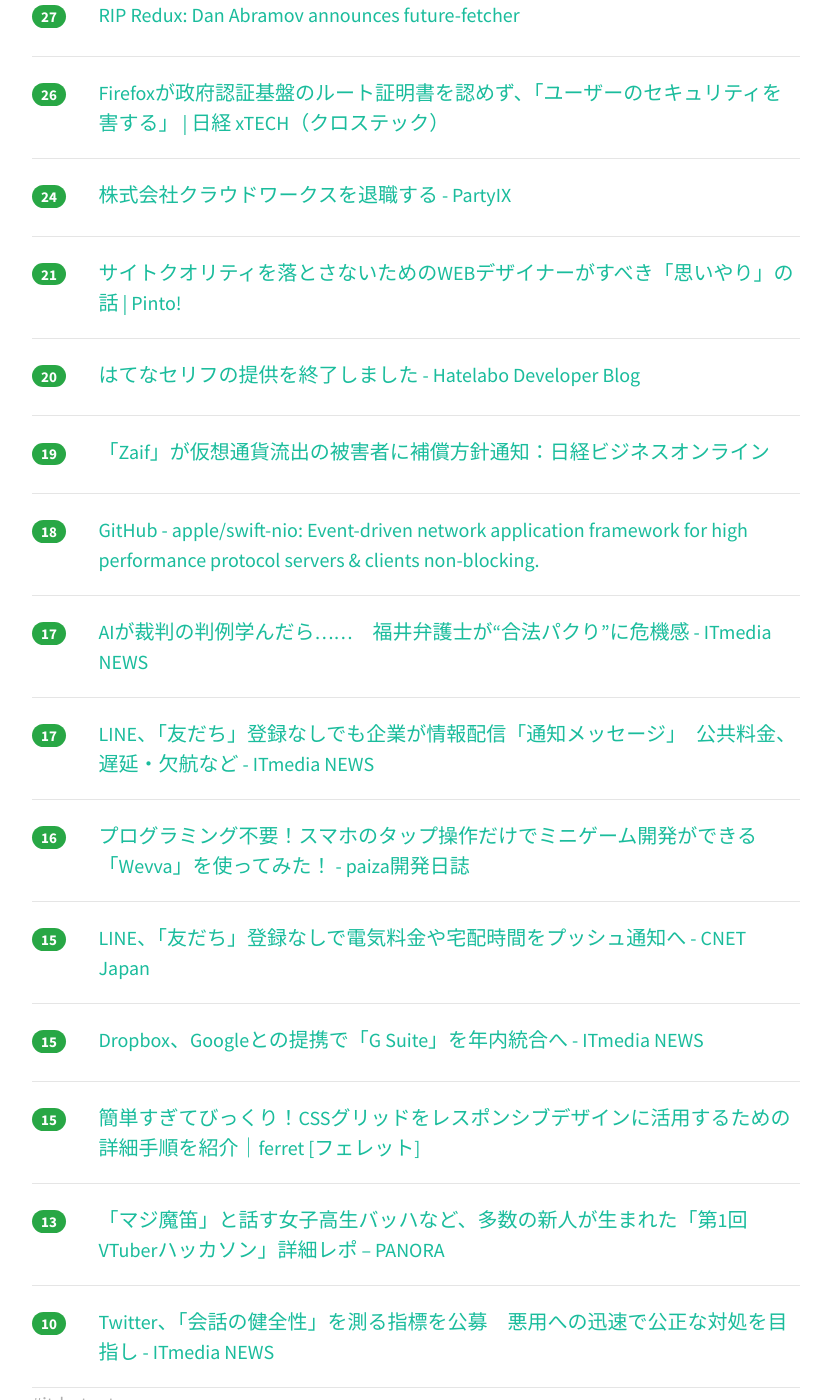
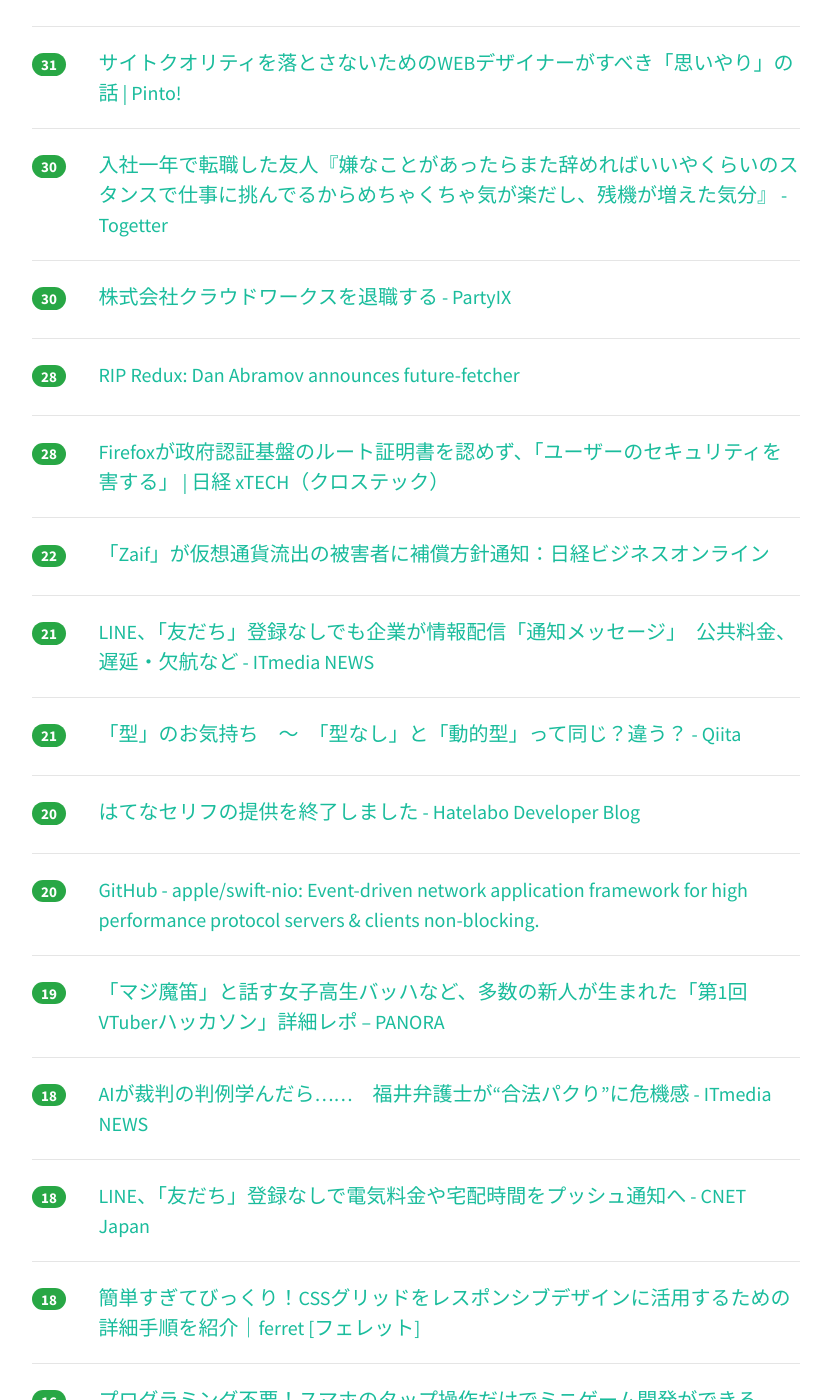
Before and after one commit to yatta47/hatena-matome-site, a Jekyll site: the page built from _posts/2018-03-02-hatena.md, in a window 1280 px wide and 1400 px high, scrolled down 1270 px. Shown: the whole window, without its empty margins (224-1052 px from the left). Built offline with Jekyll 4.4.1, drawn with Linux system fonts in a browser that asks for light colours; nearby versions of some CDN libraries; some of the changed text lies outside the part shown.

Commit message:
Updated 2018-03-02

```diff
--- a/_posts/2018-03-02-hatena.md
+++ b/_posts/2018-03-02-hatena.md
@@ -1,39 +1,64 @@
 ---
 layout: post
 title:  "2018-03-02 はてぶIT"
-date:   2018-03-02 11:02:40
+date:   2018-03-02 12:02:51
 tags: [it-hotentry]
 ---
-24 件のデータあり
+28 件のデータあり
 
 <hr><div class="row">
-<div class="col-1"><span class="badge badge-pill badge-success h2">126</span></div>
+<div class="col-1"><span class="badge badge-pill badge-success h2">134</span></div>
 <div class="col-11"><a href='https://note.mu/mizchi/n/n53d0b34b25ac' target='_blank'>Flutter感想｜mizchi｜note</a></div>
 </div>
 <hr>
 <div class="row">
-<div class="col-1"><span class="badge badge-pill badge-success h2">104</span></div>
+<div class="col-1"><span class="badge badge-pill badge-success h2">127</span></div>
 <div class="col-11"><a href='http://techlife.cookpad.com/entry/2018/03/02/000000' target='_blank'>Nginxへの変更に伴うリバースプロキシのテストの改善 - クックパッド開発者ブログ</a></div>
 </div>
 <hr>
 <div class="row">
-<div class="col-1"><span class="badge badge-pill badge-success h2">95</span></div>
+<div class="col-1"><span class="badge badge-pill badge-success h2">106</span></div>
 <div class="col-11"><a href='http://www.publickey1.jp/blog/18/ubuntuwindowsubuntu.html' target='_blank'>マイクロソフト、仮想マシン上のUbuntuへWindowsからコピー＆ペースト、Ubuntuからローカルドライブへのアクセスなど可能に － Publickey</a></div>
 </div>
 <hr>
 <div class="row">
-<div class="col-1"><span class="badge badge-pill badge-success h2">34</span></div>
+<div class="col-1"><span class="badge badge-pill badge-success h2">54</span></div>
+<div class="col-11"><a href='https://qiita.com/siy1121/items/f01167186a6677c22435' target='_blank'>イマドキなAndroid音楽プレーヤーの作り方 - Qiita</a></div>
+</div>
+<hr>
+<div class="row">
+<div class="col-1"><span class="badge badge-pill badge-success h2">45</span></div>
+<div class="col-11"><a href='http://www.itmedia.co.jp/news/articles/1803/02/news058.html' target='_blank'>Dropbox、Googleとの提携で「G Suite」を年内統合へ - ITmedia NEWS</a></div>
+</div>
+<hr>
+<div class="row">
+<div class="col-1"><span class="badge badge-pill badge-success h2">38</span></div>
 <div class="col-11"><a href='https://spring.io/blog/2018/03/01/spring-boot-2-0-goes-ga' target='_blank'>Spring Boot 2.0 goes GA</a></div>
 </div>
 <hr>
 <div class="row">
+<div class="col-1"><span class="badge badge-pill badge-success h2">38</span></div>
+<div class="col-11"><a href='https://speakerdeck.com/komeiy/cyberagent-adtech-network-for-these-3years' target='_blank'>ここ3年におけるサイバーエージェントのネットワークを取り巻く環境の変化 / cyberagent-adtech-network-for-these-3years // Speaker Deck</a></div>
+</div>
+<hr>
+<div class="row">
 <div class="col-1"><span class="badge badge-pill badge-success h2">34</span></div>
-<div class="col-11"><a href='https://qiita.com/siy1121/items/f01167186a6677c22435' target='_blank'>イマドキなAndroid音楽プレーヤーの作り方 - Qiita</a></div>
+<div class="col-11"><a href='https://gigazine.net/news/20180301-windows-on-blackboard/' target='_blank'>黒板に手描きでWindowsを再現してコンピューターなしでコンピューターを教えるアフリカの熱血教師 - GIGAZINE</a></div>
 </div>
 <hr>
 <div class="row">
 <div class="col-1"><span class="badge badge-pill badge-success h2">33</span></div>
-<div class="col-11"><a href='https://speakerdeck.com/komeiy/cyberagent-adtech-network-for-these-3years' target='_blank'>ここ3年におけるサイバーエージェントのネットワークを取り巻く環境の変化 / cyberagent-adtech-network-for-these-3years // Speaker Deck</a></div>
+<div class="col-11"><a href='https://qiita.com/tomboyboy/items/fd12a82f0bbe79365438' target='_blank'>強化学習の基本 Qラーニングを直観的に理解するためのアニメーションによる可視化 - Qiita</a></div>
+</div>
+<hr>
+<div class="row">
+<div class="col-1"><span class="badge badge-pill badge-success h2">32</span></div>
+<div class="col-11"><a href='http://coliss.com/articles/build-websites/operation/css/absolute-centering-with-css.html' target='_blank'>[CSS]要素を天地左右の中央に配置、最近主流になっている実装方法のまとめ | コリス</a></div>
+</div>
+<hr>
+<div class="row">
+<div class="col-1"><span class="badge badge-pill badge-success h2">31</span></div>
+<div class="col-11"><a href='https://service.plan-b.co.jp/blog/creative/9935/' target='_blank'>サイトクオリティを落とさないためのWEBデザイナーがすべき「思いやり」の話 | Pinto!</a></div>
 </div>
 <hr>
 <div class="row">
@@ -43,32 +68,32 @@ tags: [it-hotentry]
 <hr>
 <div class="row">
 <div class="col-1"><span class="badge badge-pill badge-success h2">30</span></div>
-<div class="col-11"><a href='https://qiita.com/tomboyboy/items/fd12a82f0bbe79365438' target='_blank'>強化学習の基本 Qラーニングを直観的に理解するためのアニメーションによる可視化 - Qiita</a></div>
+<div class="col-11"><a href='http://h3poteto.hatenablog.com/entry/2018/03/01/161854' target='_blank'>株式会社クラウドワークスを退職する - PartyIX</a></div>
 </div>
 <hr>
 <div class="row">
 <div class="col-1"><span class="badge badge-pill badge-success h2">28</span></div>
-<div class="col-11"><a href='https://gigazine.net/news/20180301-windows-on-blackboard/' target='_blank'>黒板に手描きでWindowsを再現してコンピューターなしでコンピューターを教えるアフリカの熱血教師 - GIGAZINE</a></div>
-</div>
-<hr>
-<div class="row">
-<div class="col-1"><span class="badge badge-pill badge-success h2">27</span></div>
 <div class="col-11"><a href='https://react-etc.net/entry/rip-redux-dan-abramov-announces-future-fetcher' target='_blank'>RIP Redux: Dan Abramov announces future-fetcher</a></div>
 </div>
 <hr>
 <div class="row">
-<div class="col-1"><span class="badge badge-pill badge-success h2">26</span></div>
+<div class="col-1"><span class="badge badge-pill badge-success h2">28</span></div>
 <div class="col-11"><a href='http://tech.nikkeibp.co.jp/atcl/nxt/news/18/00296/' target='_blank'>Firefoxが政府認証基盤のルート証明書を認めず、「ユーザーのセキュリティを害する」 | 日経 xTECH（クロステック）</a></div>
 </div>
 <hr>
 <div class="row">
-<div class="col-1"><span class="badge badge-pill badge-success h2">24</span></div>
-<div class="col-11"><a href='http://h3poteto.hatenablog.com/entry/2018/03/01/161854' target='_blank'>株式会社クラウドワークスを退職する - PartyIX</a></div>
+<div class="col-1"><span class="badge badge-pill badge-success h2">22</span></div>
+<div class="col-11"><a href='http://business.nikkeibp.co.jp/atcl/report/15/110879/030100787/' target='_blank'>「Zaif」が仮想通貨流出の被害者に補償方針通知：日経ビジネスオンライン</a></div>
 </div>
 <hr>
 <div class="row">
 <div class="col-1"><span class="badge badge-pill badge-success h2">21</span></div>
-<div class="col-11"><a href='https://service.plan-b.co.jp/blog/creative/9935/' target='_blank'>サイトクオリティを落とさないためのWEBデザイナーがすべき「思いやり」の話 | Pinto!</a></div>
+<div class="col-11"><a href='http://www.itmedia.co.jp/news/articles/1803/01/news142.html' target='_blank'>LINE、「友だち」登録なしでも企業が情報配信「通知メッセージ」　公共料金、遅延・欠航など - ITmedia NEWS</a></div>
+</div>
+<hr>
+<div class="row">
+<div class="col-1"><span class="badge badge-pill badge-success h2">21</span></div>
+<div class="col-11"><a href='https://qiita.com/mod_poppo/items/a4bbed44ccfa59740f32' target='_blank'>「型」のお気持ち　〜　「型なし」と「動的型」って同じ？違う？ - Qiita</a></div>
 </div>
 <hr>
 <div class="row">
@@ -77,23 +102,28 @@ tags: [it-hotentry]
 </div>
 <hr>
 <div class="row">
+<div class="col-1"><span class="badge badge-pill badge-success h2">20</span></div>
+<div class="col-11"><a href='https://github.com/apple/swift-nio' target='_blank'>GitHub - apple/swift-nio: Event-driven network application framework for high performance protocol servers & clients non-blocking.</a></div>
+</div>
+<hr>
+<div class="row">
 <div class="col-1"><span class="badge badge-pill badge-success h2">19</span></div>
-<div class="col-11"><a href='http://business.nikkeibp.co.jp/atcl/report/15/110879/030100787/' target='_blank'>「Zaif」が仮想通貨流出の被害者に補償方針通知：日経ビジネスオンライン</a></div>
+<div class="col-11"><a href='http://panora.tokyo/54578/' target='_blank'>「マジ魔笛」と話す女子高生バッハなど、多数の新人が生まれた「第1回 VTuberハッカソン」詳細レポ – PANORA</a></div>
 </div>
 <hr>
 <div class="row">
 <div class="col-1"><span class="badge badge-pill badge-success h2">18</span></div>
-<div class="col-11"><a href='https://github.com/apple/swift-nio' target='_blank'>GitHub - apple/swift-nio: Event-driven network application framework for high performance protocol servers & clients non-blocking.</a></div>
-</div>
-<hr>
-<div class="row">
-<div class="col-1"><span class="badge badge-pill badge-success h2">17</span></div>
 <div class="col-11"><a href='http://www.itmedia.co.jp/news/articles/1803/01/news095.html' target='_blank'>AIが裁判の判例学んだら……　福井弁護士が“合法パクり”に危機感 - ITmedia NEWS</a></div>
 </div>
 <hr>
 <div class="row">
-<div class="col-1"><span class="badge badge-pill badge-success h2">17</span></div>
-<div class="col-11"><a href='http://www.itmedia.co.jp/news/articles/1803/01/news142.html' target='_blank'>LINE、「友だち」登録なしでも企業が情報配信「通知メッセージ」　公共料金、遅延・欠航など - ITmedia NEWS</a></div>
+<div class="col-1"><span class="badge badge-pill badge-success h2">18</span></div>
+<div class="col-11"><a href='https://japan.cnet.com/article/35115483/' target='_blank'>LINE、「友だち」登録なしで電気料金や宅配時間をプッシュ通知へ - CNET Japan</a></div>
+</div>
+<hr>
+<div class="row">
+<div class="col-1"><span class="badge badge-pill badge-success h2">18</span></div>
+<div class="col-11"><a href='https://ferret-plus.com/9676' target='_blank'>簡単すぎてびっくり！CSSグリッドをレスポンシブデザインに活用するための詳細手順を紹介｜ferret [フェレット]</a></div>
 </div>
 <hr>
 <div class="row">
@@ -103,26 +133,16 @@ tags: [it-hotentry]
 <hr>
 <div class="row">
 <div class="col-1"><span class="badge badge-pill badge-success h2">15</span></div>
-<div class="col-11"><a href='https://japan.cnet.com/article/35115483/' target='_blank'>LINE、「友だち」登録なしで電気料金や宅配時間をプッシュ通知へ - CNET Japan</a></div>
+<div class="col-11"><a href='http://mhlyc.hatenablog.com/entry/2018/03/01/235923' target='_blank'>転職挫折しました（SIer QA→Webエンジニア） - mhlyc -presentation</a></div>
 </div>
 <hr>
 <div class="row">
-<div class="col-1"><span class="badge badge-pill badge-success h2">15</span></div>
-<div class="col-11"><a href='http://www.itmedia.co.jp/news/articles/1803/02/news058.html' target='_blank'>Dropbox、Googleとの提携で「G Suite」を年内統合へ - ITmedia NEWS</a></div>
+<div class="col-1"><span class="badge badge-pill badge-success h2">14</span></div>
+<div class="col-11"><a href='http://www.itmedia.co.jp/news/articles/1803/02/news052.html' target='_blank'>Twitter、「会話の健全性」を測る指標を公募　悪用への迅速で公正な対処を目指し - ITmedia NEWS</a></div>
 </div>
 <hr>
 <div class="row">
-<div class="col-1"><span class="badge badge-pill badge-success h2">15</span></div>
-<div class="col-11"><a href='https://ferret-plus.com/9676' target='_blank'>簡単すぎてびっくり！CSSグリッドをレスポンシブデザインに活用するための詳細手順を紹介｜ferret [フェレット]</a></div>
+<div class="col-1"><span class="badge badge-pill badge-success h2">9</span></div>
+<div class="col-11"><a href='https://anond.hatelabo.jp/20180302043932' target='_blank'>ヤギのサラリーマンだけど</a></div>
 </div>
 <hr>
-<div class="row">
-<div class="col-1"><span class="badge badge-pill badge-success h2">13</span></div>
-<div class="col-11"><a href='http://panora.tokyo/54578/' target='_blank'>「マジ魔笛」と話す女子高生バッハなど、多数の新人が生まれた「第1回 VTuberハッカソン」詳細レポ – PANORA</a></div>
-</div>
-<hr>
-<div class="row">
-<div class="col-1"><span class="badge badge-pill badge-success h2">10</span></div>
-<div class="col-11"><a href='http://www.itmedia.co.jp/news/articles/1803/02/news052.html' target='_blank'>Twitter、「会話の健全性」を測る指標を公募　悪用への迅速で公正な対処を目指し - ITmedia NEWS</a></div>
-</div>
-<hr>
```
